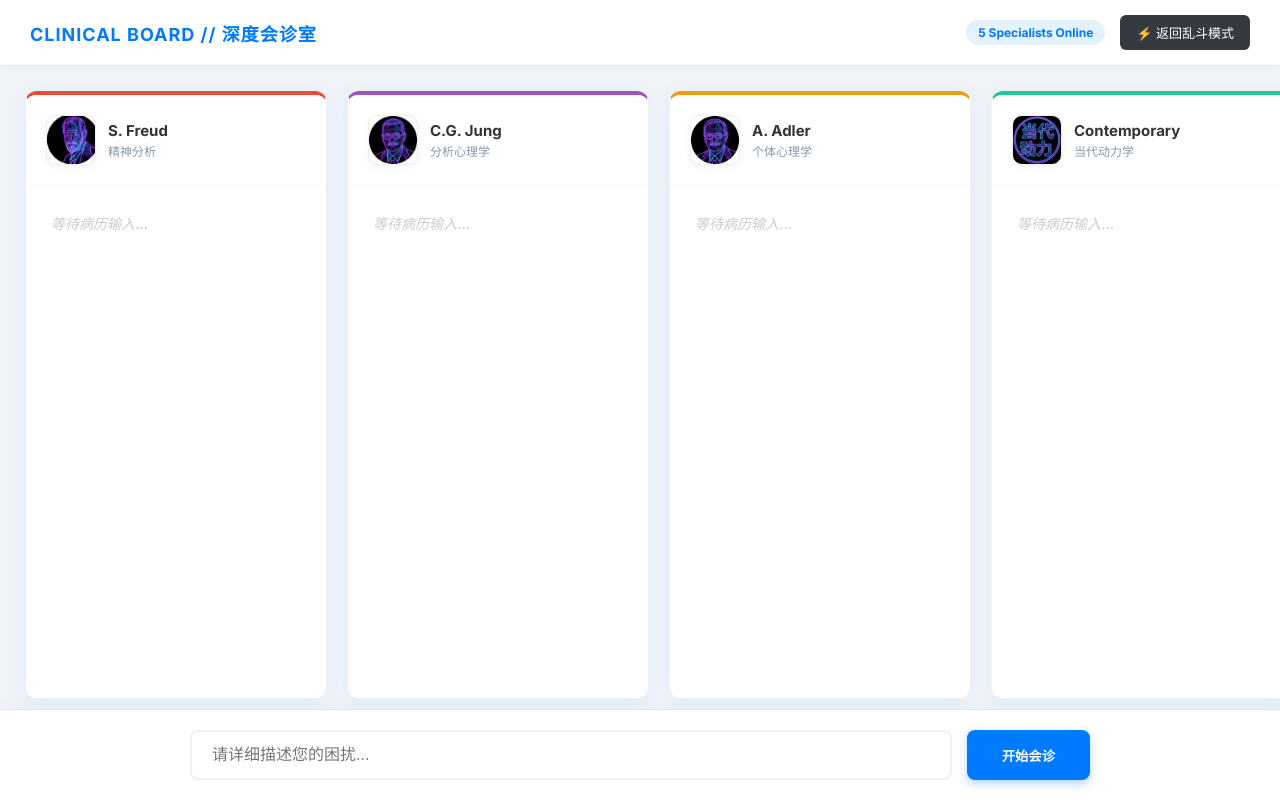
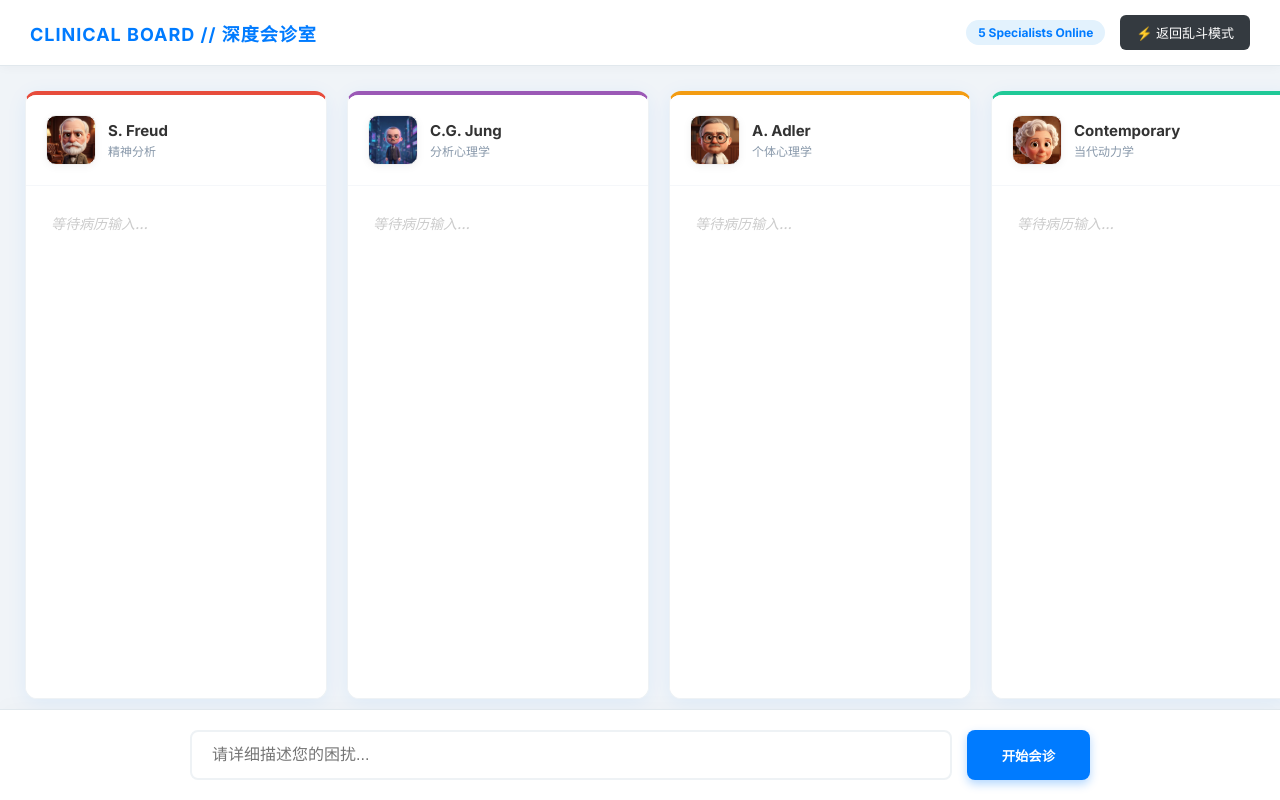
Before and after one commit to emrexcx/psych-ai, a website: page psych-ai/public/experience.html in a window 1280 px wide. Drawn offline with nearby package versions, Linux system fonts and the light colour scheme.

Commit message:
Update experience.html

```diff
--- a/psych-ai/public/experience.html
+++ b/psych-ai/public/experience.html
@@ -67,27 +67,27 @@
         {
             id: 'freud', name: 'S. Freud', title: '精神分析', theme: 'card-freud',
             botId: '7576937790106402857',
-            avatar: 'images/freud.png'
+            avatar: 'images/freud2.png'
         },
         {
             id: 'jung', name: 'C.G. Jung', title: '分析心理学', theme: 'card-jung',
             botId: '7576939753841508378',
-            avatar: 'images/jung.png'
+            avatar: 'images/jung2.png'
         },
         {
             id: 'adler', name: 'A. Adler', title: '个体心理学', theme: 'card-adler',
             botId: '7576940585882550326',
-            avatar: 'images/adler.png'
+            avatar: 'images/adler2.png'
         },
         {
             id: 'contemporary', name: 'Contemporary', title: '当代动力学', theme: 'card-contemp',
             botId: '7576941130223255578',
-            avatar: 'images/contemp.png'
+            avatar: 'images/contemp2.png'
         },
         {
             id: 'narrative', name: 'Narrative', title: '叙事治疗', theme: 'card-narrative',
             botId: '7576941141384544262',
-            avatar: 'images/narrative.png'
+            avatar: 'images/narrative2.png'
         }
     ];
 
```
